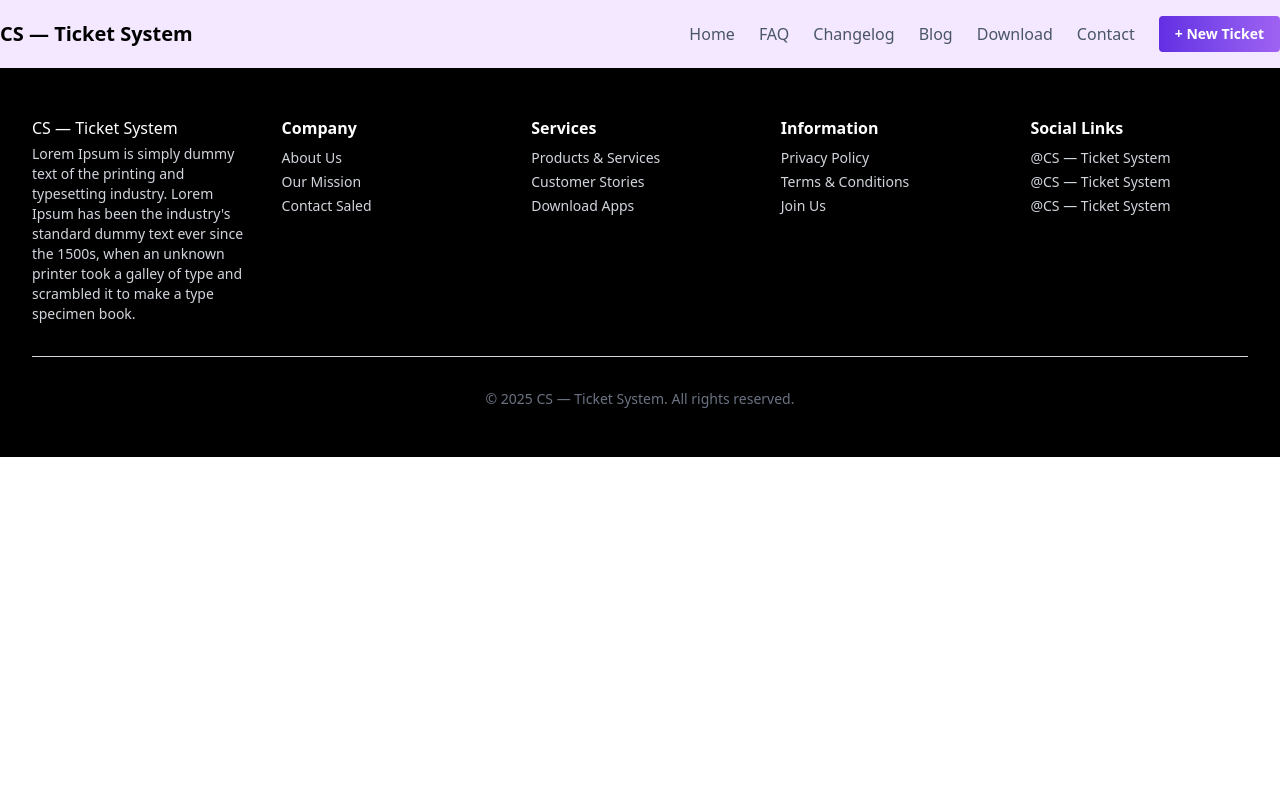
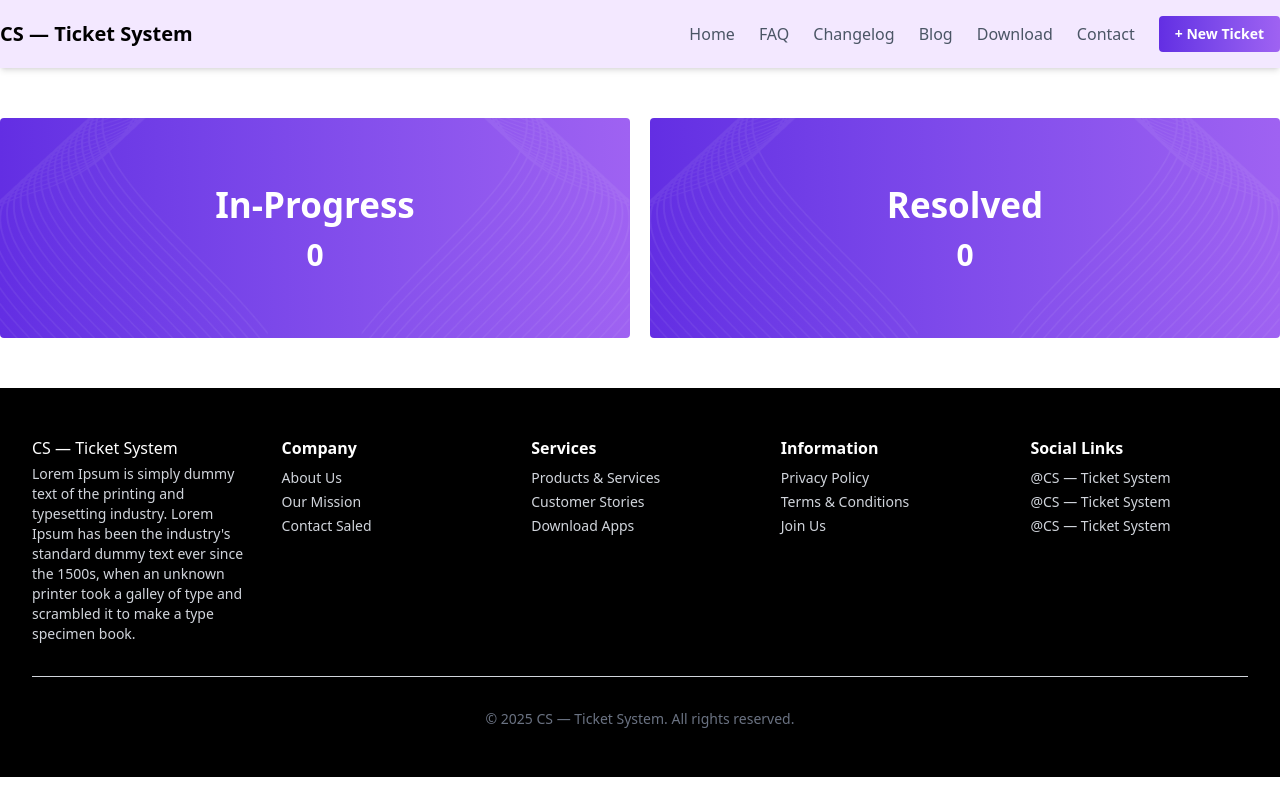
Before and after one commit to ruhulamindev/b12a7-customer-support-zone, a React (Vite) app: page / in a window 1280 px wide. Built offline with nearby package versions, Linux system fonts and the light colour scheme.

Commit message:
Banner Complete

```diff
--- a/src/App.jsx
+++ b/src/App.jsx
@@ -1,16 +1,50 @@
-import Footer from "./components/Footer"
-import Navbar from "./components/Navbar"
+import Footer from "./components/Footer";
+import Navbar from "./components/Navbar";
+import Container from "./components/container";
 
 function App() {
-
   return (
     <>
-      <Navbar/>
+      <Navbar />
 
+      <Container>
+        <div className="grid grid-cols-2 gap-[20px] my-[50px]">
+          <div className="rounded p-7 text-white h-[220px] bg-gradient-to-r from-[#632EE3] to-[#9F62F2] flex flex-col items-center justify-center relative overflow-hidden">
+            <h2 className="font-bold text-[35px] z-10">In-Progress</h2>
+            <p className="font-semibold text-[30px] z-10">0</p>
 
-      <Footer/>
+            <img
+              src="/vector1.png"
+              alt="vector img"
+              className="absolute left-0 bottom-0 h-full opacity-60 object-contain"
+            />
+            <img
+              src="/vector1.png"
+              alt="vector-right"
+              className="absolute right-0 bottom-0 h-full opacity-60 object-contain scale-x-[-1]"
+            />
+          </div>
+          <div className="rounded p-7 text-white h-[220px] bg-gradient-to-r from-[#632EE3] to-[#9F62F2] flex flex-col items-center justify-center relative overflow-hidden">
+            <h2 className="font-bold text-[35px] z-10">Resolved</h2>
+            <p className="font-semibold text-[30px] z-10">0</p>
+
+            <img
+              src="/vector1.png"
+              alt="vector img"
+              className="absolute left-0 bottom-0 h-full opacity-60 object-contain"
+            />
+            <img
+              src="/vector1.png"
+              alt="vector-right"
+              className="absolute right-0 bottom-0 h-full opacity-60 object-contain scale-x-[-1]"
+            />
+          </div>
+        </div>
+      </Container>
+
+      <Footer />
     </>
-  )
+  );
 }
 
-export default App
+export default App;
```
